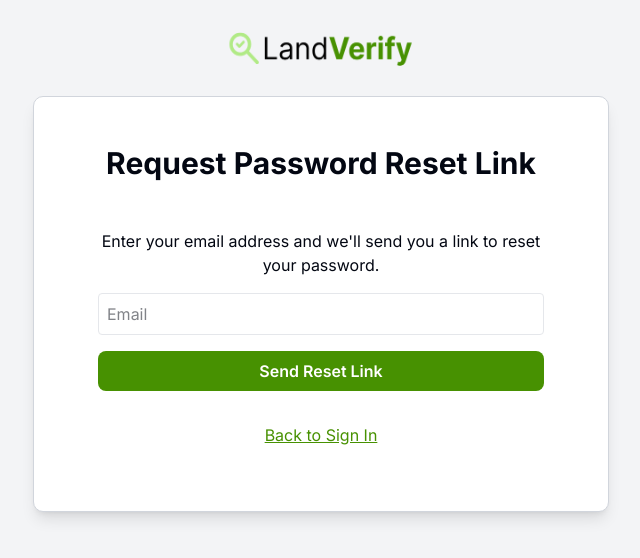
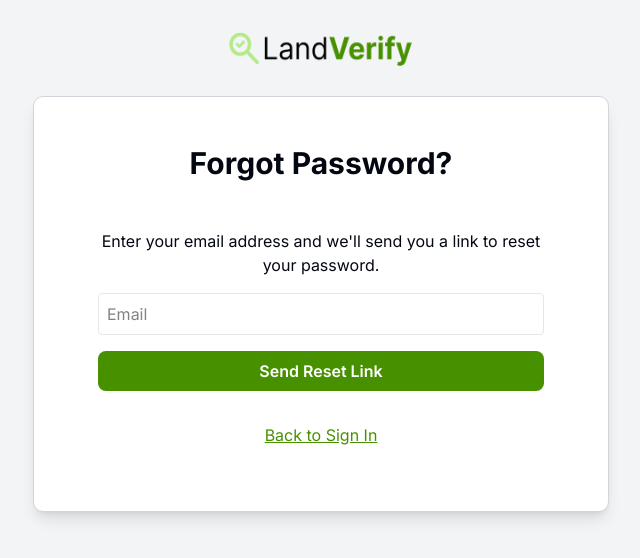
Before and after one commit to agbajekehinde/land-verify, a Next.js app: page /forgot-password in a window 1280 px wide. Shown: the top 558 px of the page, without its empty margins (319-959 px from the left). Built offline with nearby package versions, Linux system fonts and the light colour scheme; a web font is replaced by a local one.

Commit message:
modified:   app/admin/dashboard/partners/page.tsx

```diff
--- a/app/admin/dashboard/partners/page.tsx
+++ b/app/admin/dashboard/partners/page.tsx
@@ -61,8 +61,7 @@ function PartnersPage() {
       setFilteredPartners(data);
 
       // Ensure Lagos and Ogun are always included
-      const states: string[] = Array.from(new Set([...data.map((partner) => partner.state), "Lagos", "Ogun"]))
-        .filter(Boolean)
+      const states: string[] = Array.from(new Set([...data.map((partner) => partner.state).filter((state): state is string => state !== null), "Lagos", "Ogun"]))
         .sort();
 
       setAvailableStates(states);
--- a/app/forgot-password/page.tsx
+++ b/app/forgot-password/page.tsx
@@ -63,7 +63,7 @@ export default function ForgotPasswordPage() {
         ) : (
           <>
             <h1 className="text-2xl sm:text-2xl lg:text-3xl font-bold text-center mb-4 sm:mb-6 lg:mb-8">
-              Request Password Reset Link
+              Forgot Password?
             </h1>
             <form onSubmit={handleSubmit} className="space-y-4 p-4 rounded">
               <p className="text-center mb-4">
```
